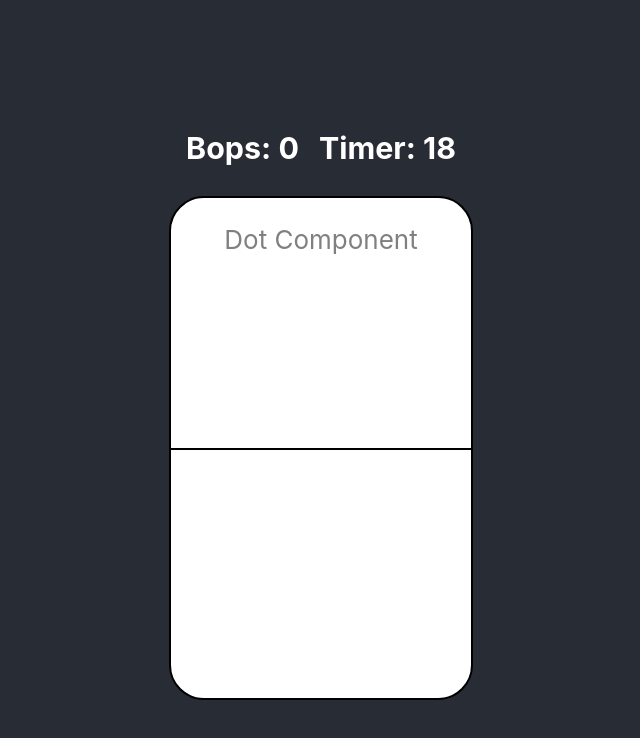
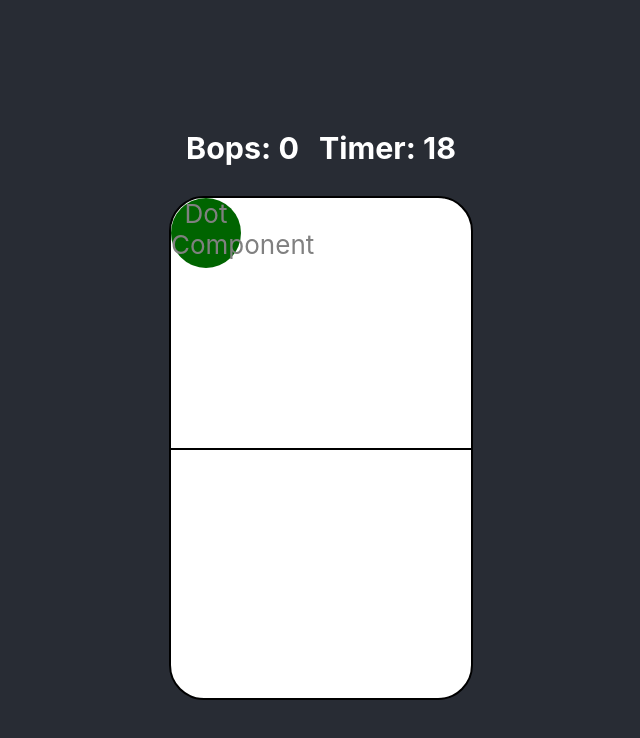
Before and after one commit to bungernt12/dot-bop, a React (Create React App) app: page /CoOp in a window 1280 px wide. Both pictures are taken after a click on the button "Start Game". Shown: the top 738 px of the page, without its empty margins (319-959 px from the left). Built offline with nearby package versions, Linux system fonts and the light colour scheme.

Commit message:
First commit to dot as new branch, click logs message but doesn't move dot

```diff
--- a/src/Components/Dot.js
+++ b/src/Components/Dot.js
@@ -3,7 +3,7 @@ import React from "react"
 const Dot = (props) => {
   return (
     <div>
-      <p className="dotComponent">Dot Component</p>
+      <div className="dot" onClick={props.dotClickHandle}>Dot Component</div>
     </div>
   )
 };
--- a/src/Components/PlayingField.js
+++ b/src/Components/PlayingField.js
@@ -11,6 +11,8 @@ const PlayingField = (props) => {
   const bopSoundObj = new Audio(bopSound);
 
   const dotClickHandle = () => {
+    console.log('clicked');
+
     bopSoundObj.play();
 
     const squareSize = { width: 300, height: 500 };
@@ -31,7 +33,6 @@ const PlayingField = (props) => {
   };
 
 
-
   useEffect(() => {
     // console.log("New dot location:", dotLocation);
     //whenever the dot location changes, I want the dotSide to update.
@@ -45,7 +46,7 @@ const PlayingField = (props) => {
           <div className="centerLine"></div>
           <Dot
             className="dot"
-            onClick={dotClickHandle}
+            dotClickHandle={dotClickHandle}
             style={{
               top: `${dotLocation.top}px`,
               left: `${dotLocation.left}px`,
```
